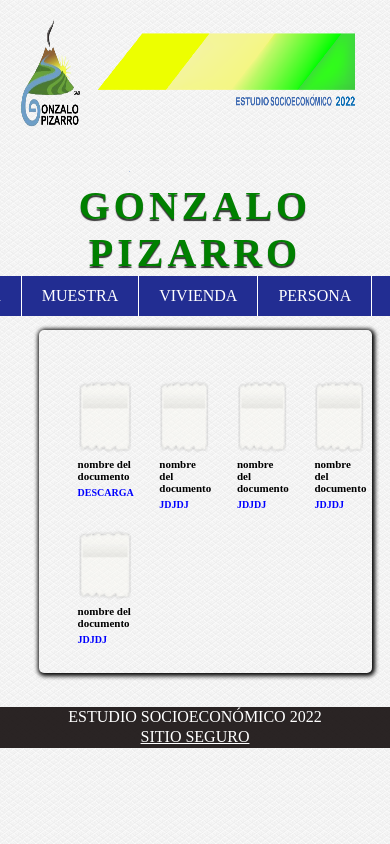
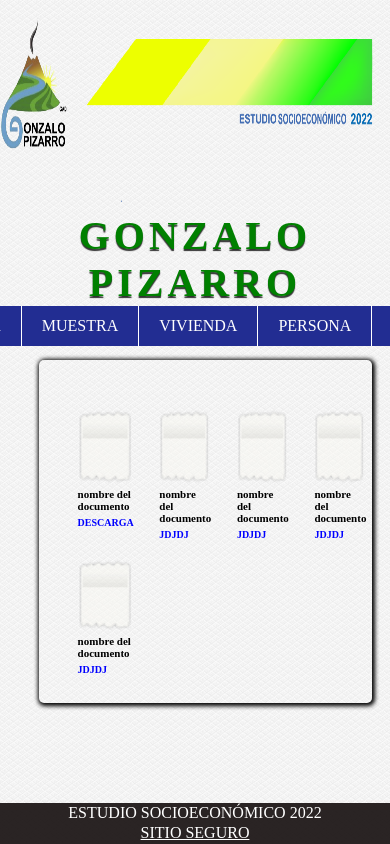
Before and after one commit to MANUELSANTAMARIA/PROYECTOGP, a plain HTML site: page index.html in a window 390 px wide. Shown: the top 844 px of the page. Drawn offline with Linux system fonts and the light colour scheme.

Commit message:
responsive uno

```diff
--- a/css/cabezera.css
+++ b/css/cabezera.css
@@ -20,21 +20,20 @@
     /*tamaño del logo */
 
     .logo img {
-        min-width: 90%;
-        max-width: 90%;
-        height: 170px;
+        min-width: 100%;
+        max-width: 100%;
+        height: 200px;
         display: block;
         margin: auto;
         padding-top: 2px;
     }
 
     .titulo {
-        color: green;
         /*centrar el texto*/
         text-align: center;
         /*tamaño de letra*/
         font-size: 40px;
-        /*tipo de letra */
+        /*tipo de letra traida fonts*/
         font-family: 'Fjalla One';
         /*tranformar la letra en mayuscula*/
         text-transform: uppercase;
@@ -46,8 +45,5 @@
         text-shadow: 0px 2px 1px #333333;
         /*trasicion*/
         transition: all 30 ms;
+        color: green;
     }
-
-    .titulo:hover {
-        text-shadow: 0px 2px 1px #333333, 0px 0px 3px #70b231;
-    }
--- a/css/cuerpo.css
+++ b/css/cuerpo.css
@@ -59,3 +59,12 @@
     text-decoration: underline;
     cursor: hand;
 }
+
+@media (max-width: 360px) {
+    .news-cards {
+        display: grid;
+        grid-template-columns: 1fr 1fr 1fr;
+        gap: 10%;
+        margin: 10px 0;
+    }
+}
--- a/css/pie de paguina.css
+++ b/css/pie de paguina.css
@@ -18,3 +18,22 @@
     padding: 0.2%;
     text-transform: uppercase;
 }
+
+
+/* responsive */
+
+@media (max-width: 412px) {
+    .pied {
+        position: absolute;
+        bottom: 0;
+        width: 100%;
+    }
+}
+
+@media (max-width: 810px) {
+    .pied {
+        position: absolute;
+        bottom: 0;
+        width: 100%;
+    }
+}
```
Also changed, not shown: css/menu.css (+7 -0 lines).
